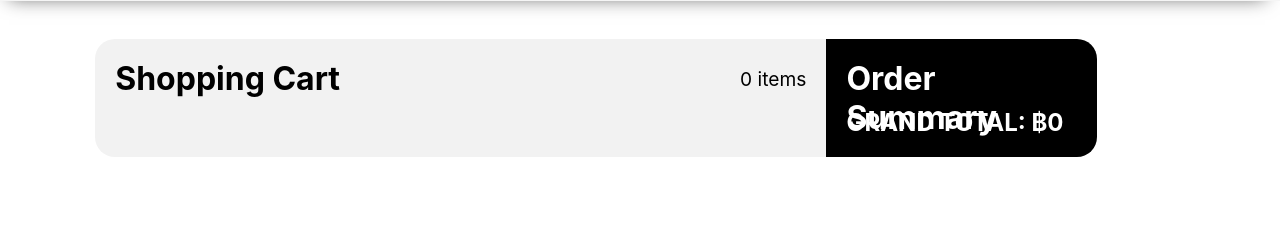
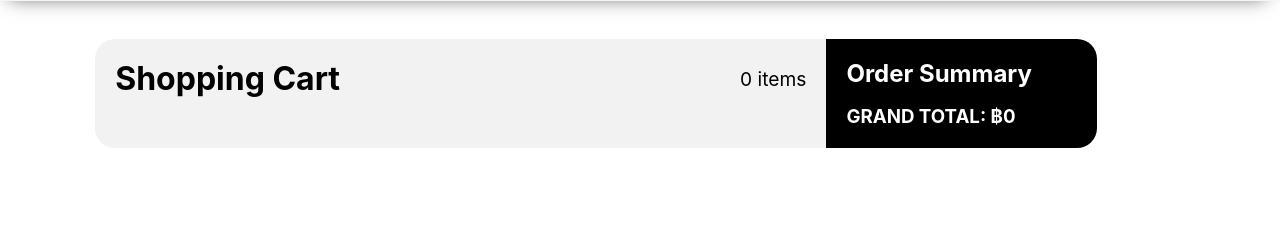
Before and after one commit to KittionW/fixit_project, a PHP site: page /cart.php in a window 1280 px wide. Shown: the part 101-340 px from the top of the page. Run offline with PHP 8.4, Linux system fonts and the light colour scheme; the visitor is signed in with stand-in values (Sample User, id 1); data that the repository does not hold is empty; some libraries are stand-ins or nearby versions.

Commit message:
edit layer

```diff
--- a/cart.php
+++ b/cart.php
@@ -103,7 +103,6 @@
         }
 
         .total_bb {
-            font-size: 1.5em;
             font-weight: bold;
         }
     </style>
@@ -178,7 +177,8 @@
         </div>
 
         <div class="d_30">
-            <h1><?= __('Order Summary') ?></h1>
+            <h2><?= __('Order Summary') ?></h2>
+            <br><br>
 
             <?php
             $sql5 = "SELECT SUM(price * quantity) AS total_amount FROM cart WHERE user_id = '$user_idd'";
--- a/css/style.css
+++ b/css/style.css
@@ -17,6 +17,12 @@ html {
 body {
   margin: 0;
   padding: 0;
+}
+
+.total_bb {
+  position: absolute;
+  bottom: 20px;
+  text-transform: uppercase;
 }
 
 .cover_img a img {
@@ -117,7 +123,7 @@ nav ul li a:hover {
 }
 
 .asasa {
-  background: url('');
+  background: url('../image/shop.png');
   height: 400px;
   width: 100%;
   background-size: cover;
@@ -139,7 +145,7 @@ nav ul li a:hover {
 }
 
 section {
-  background: url('');
+  background: url('../image/shop.png');
   background-size: cover;
   background-position: center;
   background-repeat: no-repeat;
@@ -1334,10 +1340,3 @@ form .signup-link a:hover {
     display: block;
   }
 }
-
-.total_bb {
-  position: absolute;
-  bottom: 20px;
-  font-size: 25px;
-  text-transform: uppercase;
-}
```
